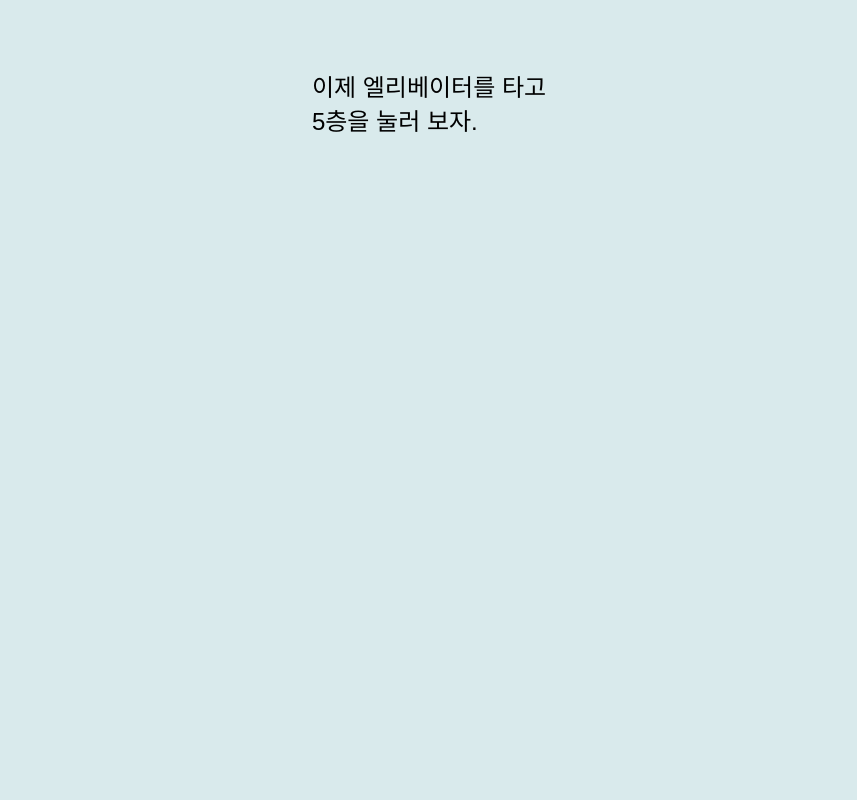
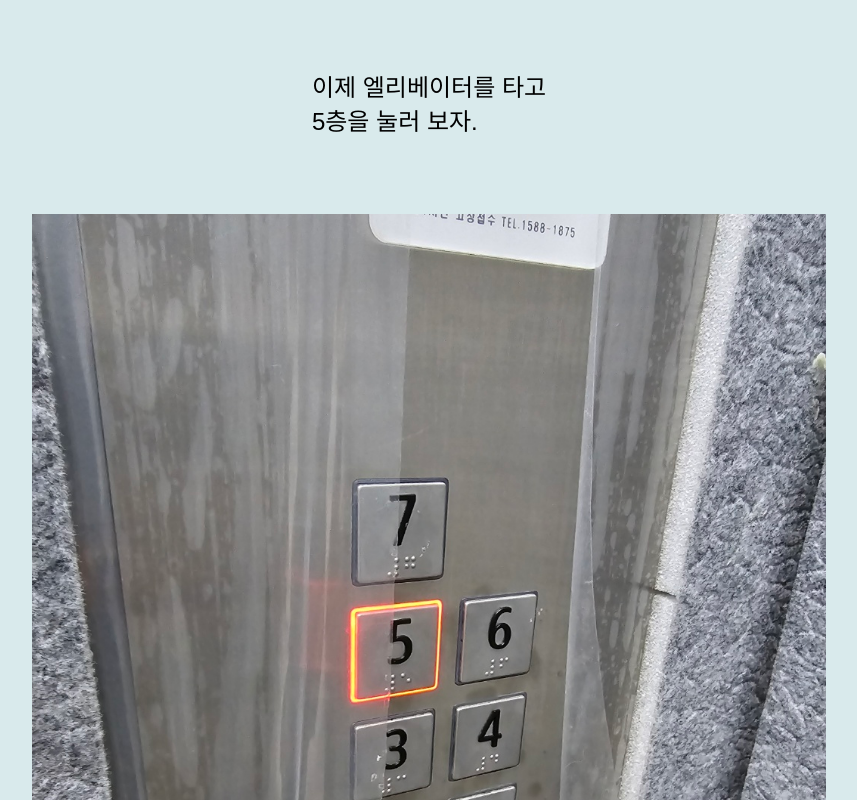
Before and after one commit to skojphy/zip-tal, a SvelteKit app: page /end in a window 1280 px wide. Shown: the top 800 px of the page, without its empty margins (211-1068 px from the left). Built offline with nearby package versions, Linux system fonts and the light colour scheme; a web font is replaced by a local one.

Commit message:
feat: end 페이지 수정

```diff
--- a/src/routes/end/+page.svelte
+++ b/src/routes/end/+page.svelte
@@ -1,9 +1,14 @@
+<script>
+	import image_q21 from '$lib/images/q21.jpeg';
+</script>
+
 <h1 class="visually-hidden">최종 페이지</h1>
 
 <div>
 	<p>이제 엘리베이터를 타고</p>
 	<p>5층을 눌러 보자.</p>
 </div>
+<img class="image" src={image_q21} alt="엘리베이터" />
 
 <style>
 	div {
@@ -13,4 +18,8 @@
 		font-size: x-large;
 		margin: 10px auto;
 	}
+	img {
+		width: 80%;
+		margin: 20px auto;
+	}
 </style>
```
